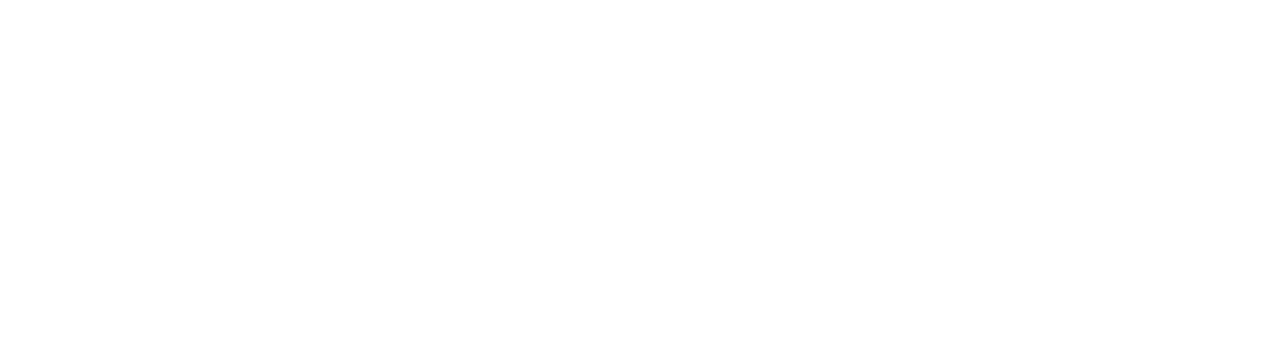
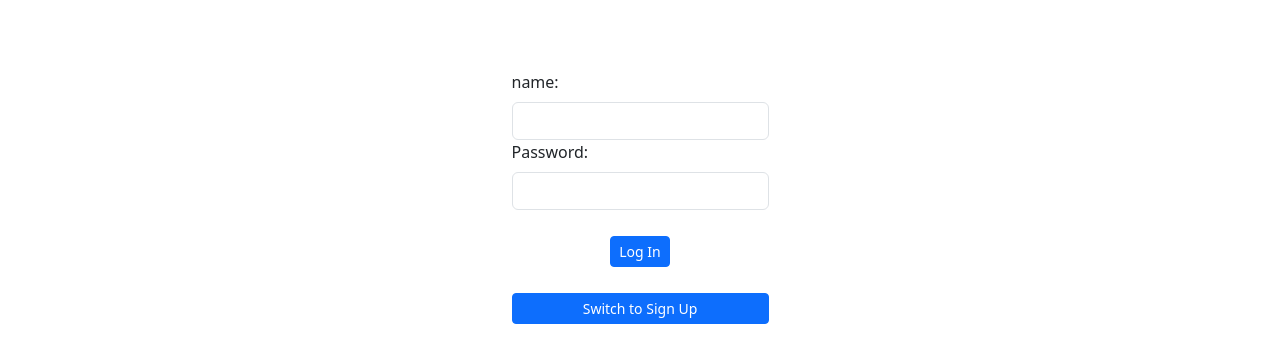
Before and after one commit to GaboUCR/Fit, a React (Create React App) app in the folder cliente/: page /account in a window 1280 px wide. Shown: the part 203-566 px from the top of the page. Built offline with nearby package versions, Linux system fonts and the light colour scheme; no server answers.

Commit message:
Se agrega un contexto de autenticación

```diff
--- a/cliente/src/App.js
+++ b/cliente/src/App.js
@@ -1,11 +1,18 @@
-import logo from './logo.svg';
 import './App.css';
 import AuthForm from './AuthForm';
 import UserExercises from './UserExercises';
 import NavbarComponent from './NavbarComponent';
 import { BrowserRouter as Router, Route, Routes } from 'react-router-dom';
+import { AuthProvider, AuthContext } from './AuthProvider';
+import { useContext } from 'react';
 
 function App() {
+  const { isAuthenticated, username } = useContext(AuthContext);
+
+  if (!isAuthenticated) {
+    return <AuthForm />;
+  }
+
   return (
     <Router>
       <NavbarComponent />
@@ -16,6 +23,14 @@ function App() {
   );
 }
 
+function AppWrapper() {
+  return (
+    <AuthProvider>
+      <App />
+    </AuthProvider>
+  )
+}
+
+export default AppWrapper;
 //<Route path="/routine" element={ /* Colocar el componente de rutina aquí */ } />
-//        <Route path="/user-routines" element={ /* Colocar el componente de rutinas de usuario aquí */ } />
-export default App;
+//<Route path="/user-routines" element={ /* Colocar el componente de rutinas de usuario aquí */ } />
--- /dev/null
+++ b/cliente/src/AuthProvider.js
@@ -0,0 +1,14 @@
+import React, { createContext, useState } from 'react';
+
+export const AuthContext = createContext();
+
+export const AuthProvider = ({ children }) => {
+  const [isAuthenticated, setIsAuthenticated] = useState(false);
+  const [username, setUsername] = useState(null); // Añadimos el estado para el nombre de usuario
+
+  return (
+    <AuthContext.Provider value={{ isAuthenticated, setIsAuthenticated, username, setUsername }}>
+      {children}
+    </AuthContext.Provider>
+  );
+};
```
